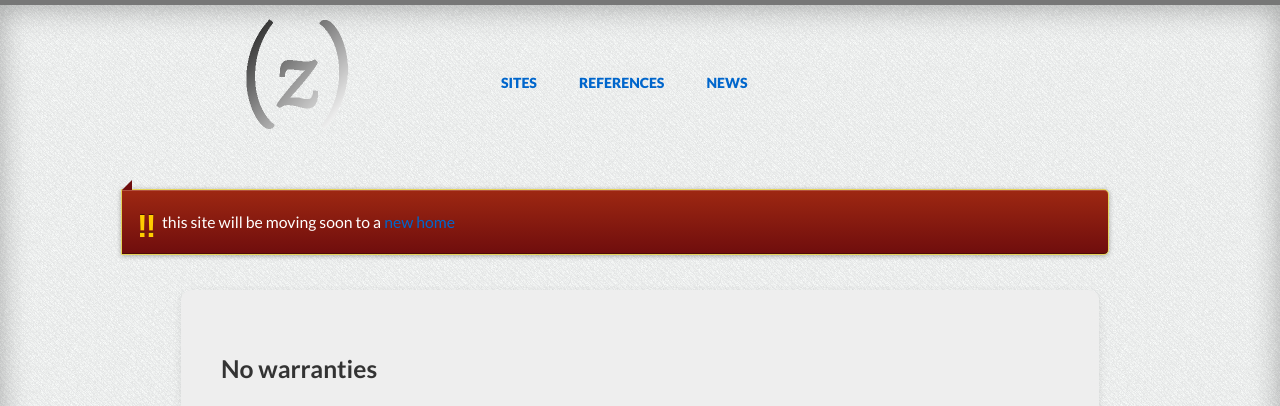
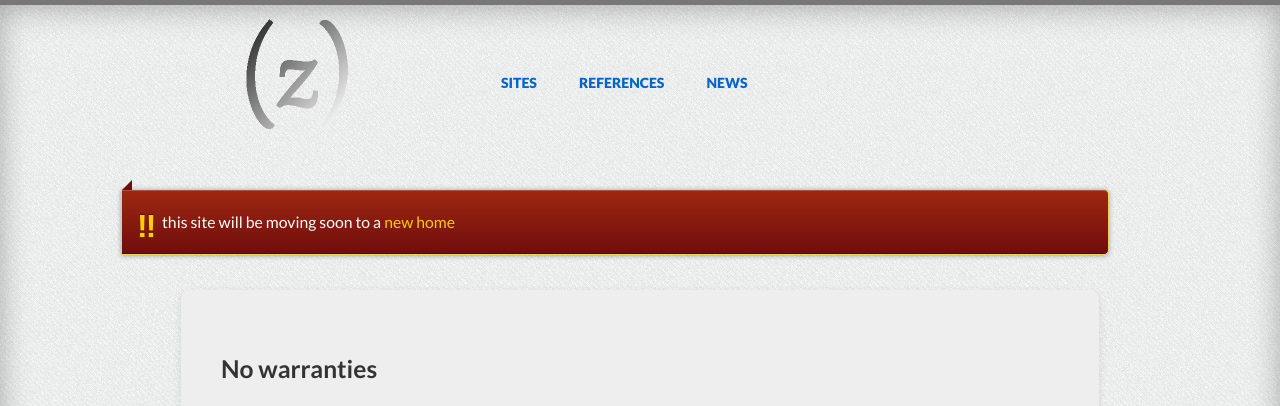
Before and after one commit to parameterz/parameterz-main, a Python web app: template templates/disclaimer.html in a window 1280 px wide. Shown: the top 406 px of the page. Run offline with Jinja, Linux system fonts and the light colour scheme; the template is opened without the code that fills it, so the values that code supplies are empty; some libraries are stand-ins or nearby versions.

Commit message:
updated styles
the link inside the warning banner was too hard to read; now it is golden :)

```diff
--- a/static/css/style.css
+++ b/static/css/style.css
@@ -647,6 +647,9 @@ padding-right: 15px;
 background: url("/static/img/pubmed.png") no-repeat scroll right top transparent;
 }
 
+#movingSoon a {
+  color: #fc0;
+}
 
 p {
   line-height: 1.5em;
--- a/templates/includes/header.html
+++ b/templates/includes/header.html
@@ -17,7 +17,7 @@
   </div>
   <div class="grid">
     <div class="unit whole center-on-mobiles">
-      <div class="note warning"><p>this site will be moving soon to a <a href="https://www.rchsd.org/zscore/" target="_blank">new home</a></p></div>
+      <div class="note warning"><p id="movingSoon">this site will be moving soon to a <a href="https://www.rchsd.org/zscore/" target="_blank">new home</a></p></div>
 
     </div>
   </div>
```
